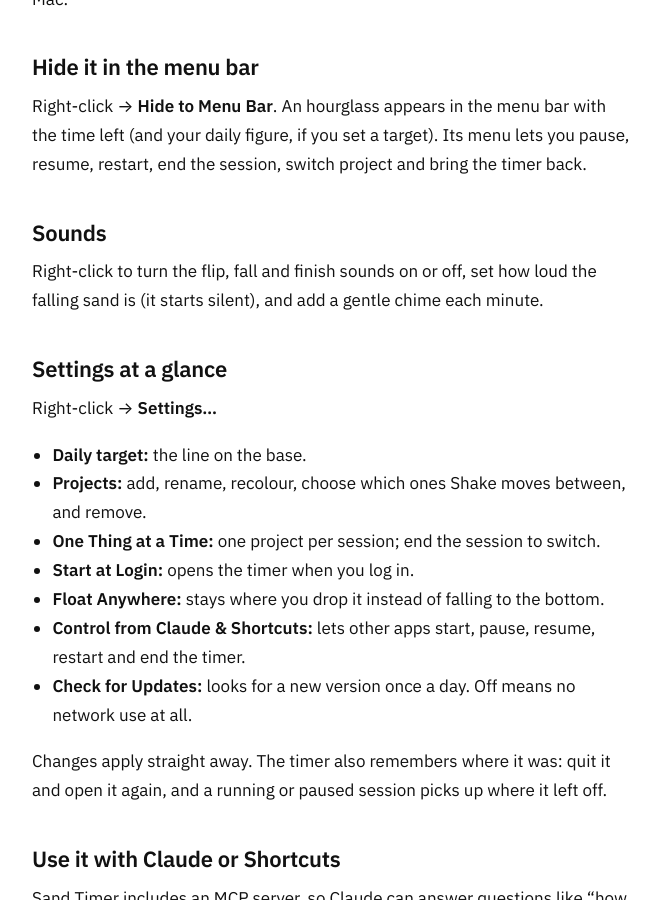
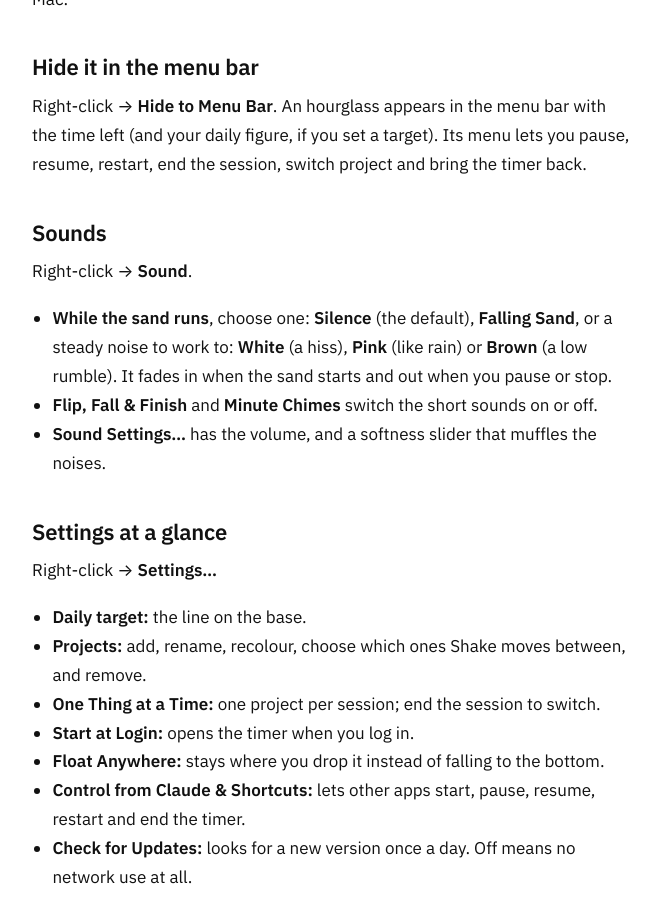
Before and after one commit to and/and.github.io, a Jekyll site: the page built from _posts/2026-09-27-sand-timer.md, in a window 1280 px wide and 900 px high, scrolled down 3922 px. Shown: the whole window, without its empty margins (308-967 px from the left). Built offline with Jekyll 4.4.1, drawn with Linux system fonts in a browser that asks for light colours.

Commit message:
Sand Timer: the one Sound menu of 1.9.0
Co-Authored-By: Claude Opus 5.5 <noreply@anthropic.com>

```diff
--- a/_posts/2026-09-27-sand-timer.md
+++ b/_posts/2026-09-27-sand-timer.md
@@ -104,8 +104,13 @@ restart, end the session, switch project and bring the timer back.
 
 ## Sounds
 
-Right-click to turn the flip, fall and finish sounds on or off, set how loud the falling
-sand is (it starts silent), and add a gentle chime each minute.
+Right-click → **Sound**.
+
+- **While the sand runs**, choose one: **Silence** (the default), **Falling Sand**, or a
+  steady noise to work to: **White** (a hiss), **Pink** (like rain) or **Brown** (a low
+  rumble). It fades in when the sand starts and out when you pause or stop.
+- **Flip, Fall & Finish** and **Minute Chimes** switch the short sounds on or off.
+- **Sound Settings…** has the volume, and a softness slider that muffles the noises.
 
 ## Settings at a glance
 
```
